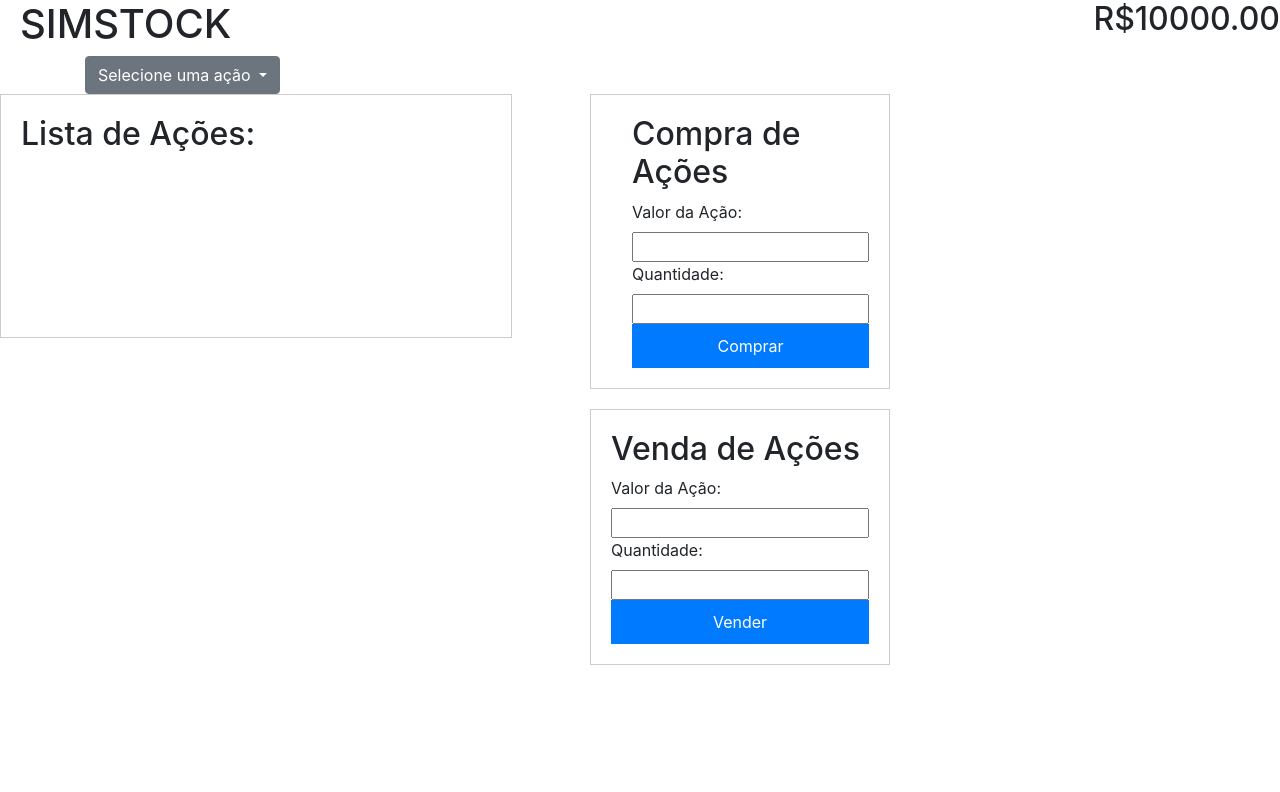
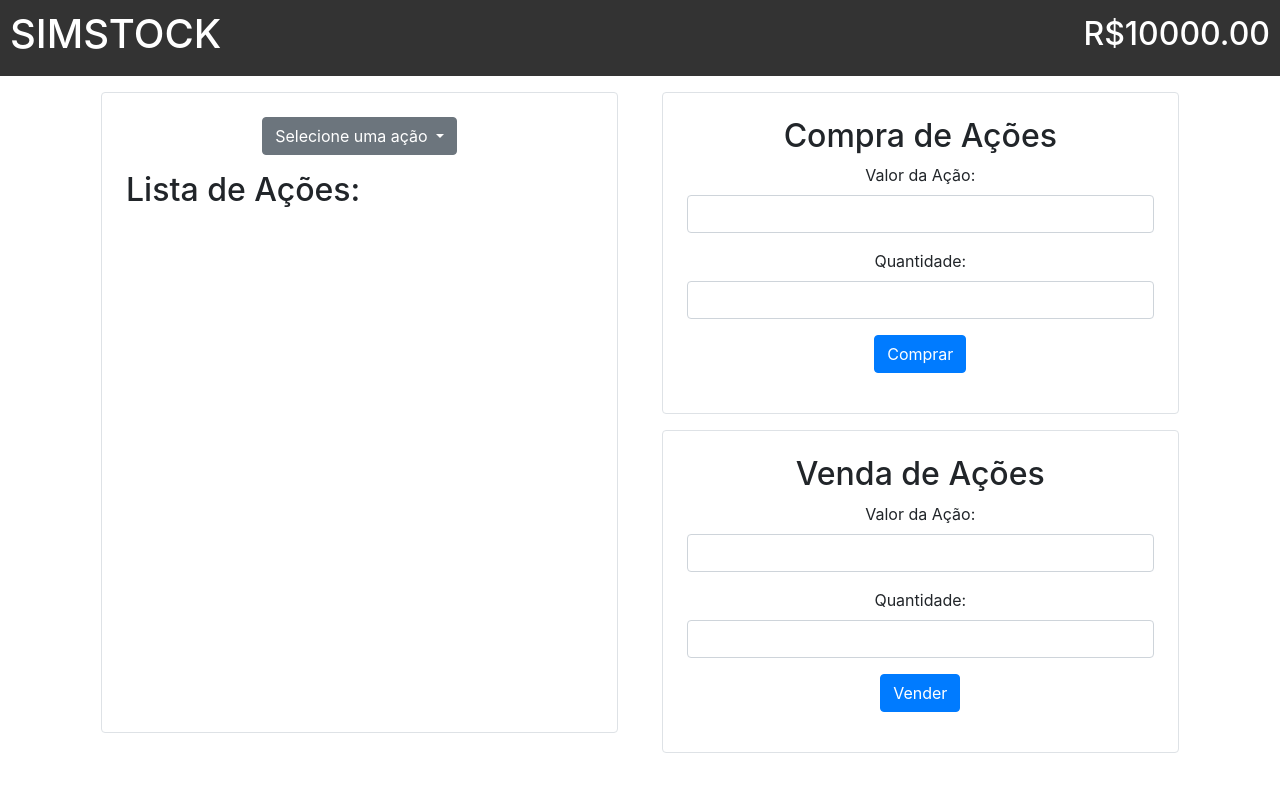
Before and after one commit to AILAB-CEFET-RJ/simstock, a website: page UI/index.html in a window 1280 px wide. Drawn offline with nearby package versions, Linux system fonts and the light colour scheme; no server answers.

Commit message:
Alteracoes UI

```diff
--- a/UI/index.html
+++ b/UI/index.html
@@ -1,6 +1,5 @@
 <!DOCTYPE html>
 <html>
-
 <head>
     <title>SIMSTOCK</title>
     <link rel="stylesheet" href="style.css">
@@ -11,10 +10,20 @@
 </head>
 
 <body>
+    <header class="header">
+        <div class="header-left">
             <h1 class="title">SIMSTOCK</h1>
+        </div>
+
+        <div class="header-right">
+            <h2 id="saldo"></h2>
+        </div>
+    </header>
 
     <div class="container">
-        <div class="dropdown">
+        <div class="content m-3">
+            <div class="left-column border rounded p-4">
+                <div class="dropdown text-center">
                     <button class="btn btn-secondary dropdown-toggle" type="button" id="dropdownMenuButton" data-toggle="dropdown" aria-haspopup="true" aria-expanded="false">
                         Selecione uma ação
                     </button>
@@ -22,48 +31,55 @@
 
                     </div>
                 </div>
+
+                <div id="stockList"  class="mt-3">
+                    <h2>Lista de Ações: <label id="acao"></label></h2>
+
+                    <canvas id="grafico"></canvas>
+                </div>
             </div>
 
-    <!-- Aqui poderemos mostrar os dados cosumidos do BD na tela e posteriormente utilizar isso para gerar o grafico customizado -->
-    <!-- <div id="dados"></div> -->
-
-
-    <div id="stockList">
-        <h2>Lista de Ações:</h2> <h2 id="acao"></h2>
-
-        <canvas id="grafico"></canvas>
-        <!-- <ul id="stockItems">
-            <canvas id="stockChart"></canvas>
-        </ul> -->
+            <div class="right-column">
+                <div id="form" class="text-center border rounded p-4">
+                    <h2>Compra de Ações</h2>
+                    <div id="stockForm" class="text-center">
+                        <div class="form-group">
+                            <label for="stockSymbol">Valor da Ação:</label>
+                            <input type="text" id="stockSymbol" name="stockSymbol" class="form-control" required>
+                        </div>
+                        <div class="form-group">
+                            <label for="stockQuantity">Quantidade:</label>
+                            <input type="number" id="stockQuantity" name="stockQuantity" class="form-control" required>
+                        </div>
+                        <div class="form-group">
+                            <input id="btnCompra" type="button" value="Comprar" onclick="comprarAcao(stockSymbol.value, stockQuantity.value)" class="btn btn-primary">
+                        </div>
+                    </div>
                 </div>
 
-    <div id="buyForm">
-        <h2>Compra de Ações</h2>
-        <form id="buyStockForm">
-            <label for="stockSymbol">Valor da Ação:</label>
-            <input type="text" id="stockSymbol" name="stockSymbol" required>
-            <label for="stockQuantity">Quantidade:</label>
-            <input type="number" id="stockQuantity" name="stockQuantity" required>
-            <input id="btnCompra" type="button" value="Comprar" onclick="comprarAcao(stockSymbol.value, stockQuantity.value)">
-        </form>
+                <div id="form" class="text-center border rounded p-4 mt-3">
+                    <h2>Venda de Ações</h2>
+                    <div id="stockForm" class="text-center">
+                        <div class="form-group">
+                            <label for="sellStockSymbol">Valor da Ação:</label>
+                            <input type="text" id="sellStockSymbol" name="sellStockSymbol" class="form-control" required>
                         </div>
-    <div style="position: fixed; top: 0; right: 0;">
-        <h2 id="saldo"></h2>
+                        <div class="form-group">
+                            <label for="sellStockQuantity">Quantidade:</label>
+                            <input type="number" id="sellStockQuantity" name="sellStockQuantity" class="form-control" required>
                         </div>
-    <div id="sellForm">
-        <h2>Venda de Ações</h2>
-        <form id="sellStockForm">
-            <label for="sellStockSymbol">Valor da Ação:</label>
-            <input type="text" id="sellStockSymbol" name="sellStockSymbol" required>
-            <label for="sellStockQuantity">Quantidade:</label>
-            <input type="number" id="sellStockQuantity" name="sellStockQuantity" required>
-            <input id="btnVenda" type="button" value="Vender" onclick="venderAcao(sellStockSymbol.value, sellStockQuantity.value)">
-        </form>
+                        <div class="form-group">
+                            <input id="btnVenda" type="button" value="Vender" onclick="venderAcao(sellStockSymbol.value, sellStockQuantity.value)" class="btn btn-primary">
+                        </div>
+                    </div>
+                </div>
+
+            </div>
+        </div>
     </div>
 
     <script src="script.js"></script>
     <script src="https://cdnjs.cloudflare.com/ajax/libs/popper.js/1.12.9/umd/popper.min.js"></script>
     <script src="https://maxcdn.bootstrapcdn.com/bootstrap/4.0.0/js/bootstrap.min.js"></script>
 </body>
-
 </html>
--- a/UI/script.js
+++ b/UI/script.js
@@ -71,7 +71,6 @@ function obterDadosEAtualizarGrafico(acao) {
       }
     });
   }
-
 
   function criarGrafico(data) {
     var labels = []; // Array para armazenar os rótulos no eixo x (tempo)
@@ -183,8 +182,6 @@ function venderAcao(valorAcao, qtdAcoes) {
             console.error('Erro ao salvar valores:', error);
           }
         });
-
-
 }
 
 function atualizarSaldo() {
--- a/UI/style.css
+++ b/UI/style.css
@@ -1,32 +1,41 @@
-body {
-    font-family: Arial, sans-serif;
+.header {
+    background-color: #333;
+    color: #fff;
+    padding: 10px;
+    display: flex;
+    justify-content: space-between;
+    align-items: center;
 }
 
-h1 {
-    text-align: center;
+.container {
+    max-width: 50%;
+    margin: 0 auto;
 }
 
-#stockList,
-#buyForm,
-#sellForm {
-    width: 300px;
-    margin: 0 auto;
-    padding: 20px;
-    border: 1px solid #ccc;
-    margin-bottom: 20px;
+#grafico {
+    width: 100%;
+    height: 400px;
+    margin-top: 20px;
 }
 
-form {
+.content {
     display: flex;
-    flex-direction: column;
+    flex-wrap: wrap;
+    justify-content: space-between;
 }
 
-label,
-input {
-    margin-bottom: 10px;
+.left-column,
+.right-column {
+    flex-basis: 48%;
+    box-sizing: border-box;
 }
 
-input[type="button"] {
+.left-column {
+    margin-bottom: 20px;
+    margin-right: 10px;
+}
+
+.input-button {
     cursor: pointer;
     padding: 10px;
     background-color: #007bff;
@@ -34,42 +43,22 @@ input[type="button"] {
     border: none;
 }
 
-#stockItems li {
-    margin-bottom: 5px;
+.label-input {
+    margin-bottom: 10px;
 }
 
-.title {
-    text-align: left;
-    margin-left: 20px; /* Ajuste a margem esquerda de acordo com sua preferência */
+.form-container {
+    text-align: center;
+    border: 1px solid #000;
+    padding: 5px;
+    margin: 5px;
 }
 
-#searchForm {
-    display: flex; /* Alinhar os elementos em linha */
-    margin-bottom: 20px; /* Adicionar margem inferior para espaçamento */
-    width: 20%;
+.form-content {
+    display: inline-block;
+    text-align: left;
 }
 
-#searchInput {
-    flex: 1; /* Expandir o input para ocupar todo o espaço disponível */
-    padding: 10px; /* Adicionar preenchimento interno para espaçamento */
-    margin-right: 10px; /* Adicionar margem direita para espaçamento entre o input e o botão */
+.form-group {
+    margin-bottom: 10px;
 }
-
-/* Estilizar o botão de envio */
-#searchForm button {
-    padding: 10px; /* Adicionar preenchimento interno para espaçamento */
-    background-color: #007bff; /* Definir a cor de fundo do botão */
-    color: #fff; /* Definir a cor do texto do botão */
-    width: 30%;
-}
-
-#stockList {
-    width: 40%; /* Definir a largura do gráfico */
-    float: left; /* Flutuar o gráfico à esquerda */
-    margin-right: 20px; /* Adicionar margem à direita para espaçamento entre o gráfico e a barra de busca */
-}
-
-#buyForm,
-#sellForm {
-    transform: translateX(100px);
-}
```
Lines whose indentation alone changed are shown as unchanged.
